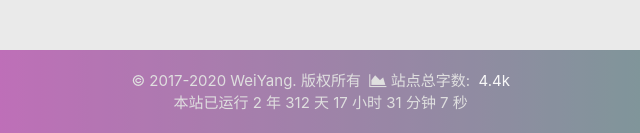
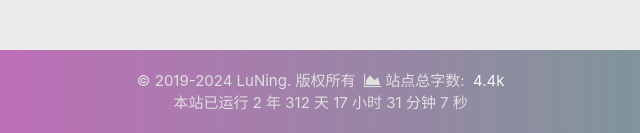
Before and after one commit to jiangxiluning/jiangxiluning.github.io, a plain HTML site: page tags/index.html in a window 1280 px wide. Shown: the part 1013-1146 px from the top of the page, 138-778 px from the left. Drawn offline with Linux system fonts and the light colour scheme; some packages are replaced by stand-ins of ours; a script that the page names is missing.

Commit message:
Site updated: 2020-07-19 01:31:01

```diff
--- a/tags/index.html
+++ b/tags/index.html
@@ -416,7 +416,7 @@ $('.bg-cover').css('background-image', 'url(/medias/banner/' + new Date().getDay
     <footer class="page-footer bg-color">
     <div class="container row center-align">
         <div class="col s12 m8 l8 copy-right">
-            &copy; 2017-2020 WeiYang. 版权所有
+            &copy; 2019-2024 LuNing. 版权所有
 
 
             &nbsp;<i class="fa fa-area-chart"></i>&nbsp;站点总字数:&nbsp;
```
Also changed, not shown: 2020/02/16/sort-algorithms/index.html (+1 -1 lines), 2020/05/11/rooted-join-tree-construction/index.html (+1 -1 lines), 2020/05/12/back-prop/index.html (+1 -1 lines), 404.html (+1 -1 lines), about/index.html (+1 -1 lines), archives/2020/02/index.html (+1 -1 lines), archives/2020/05/index.html (+1 -1 lines), archives/2020/index.html (+1 -1 lines), archives/index.html (+1 -1 lines), categories/index.html (+1 -1 lines), categories/机器学习/index.html (+1 -1 lines), categories/编程算法/index.html (+1 -1 lines), contact/index.html (+1 -1 lines), friends/index.html (+1 -1 lines), 5 more files.
